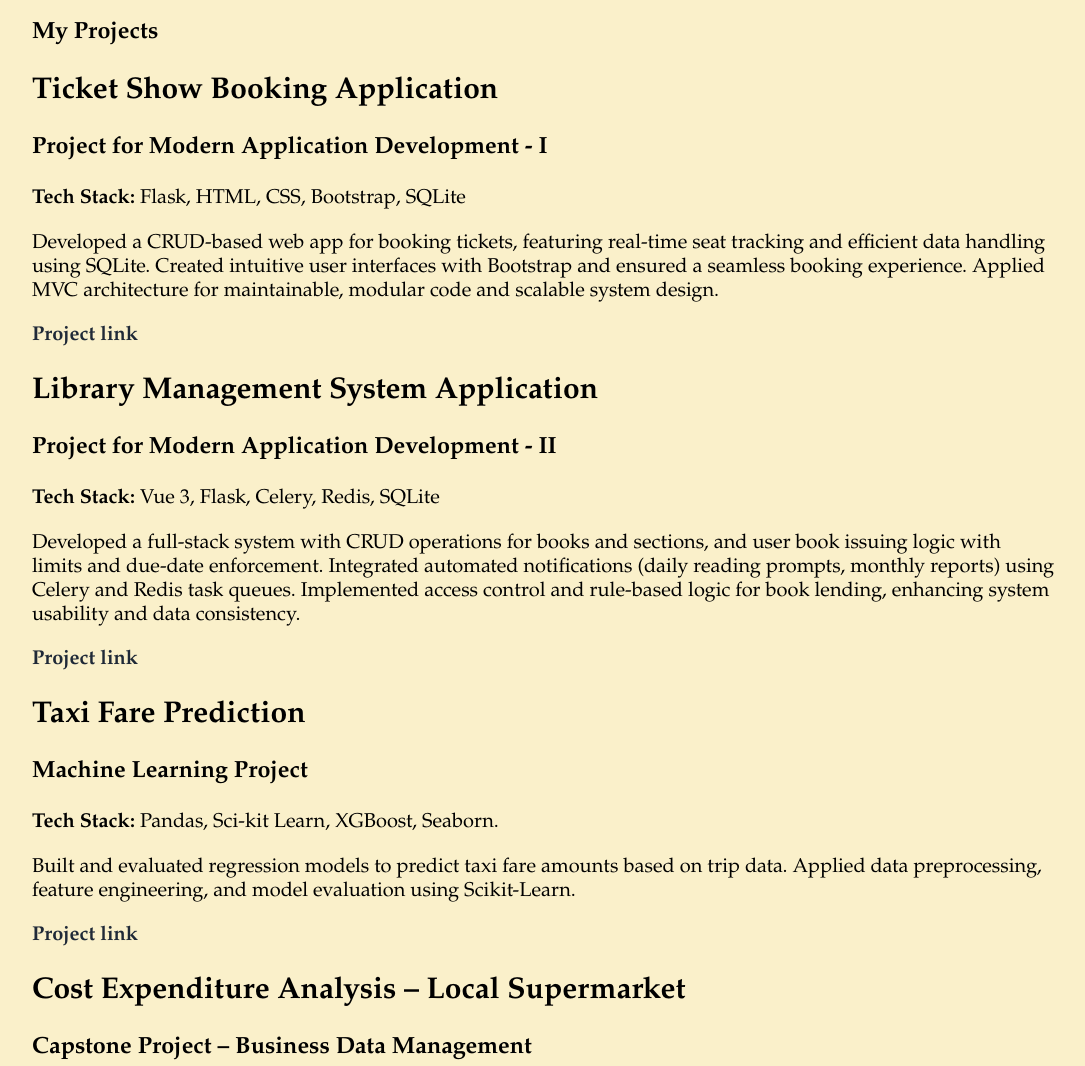
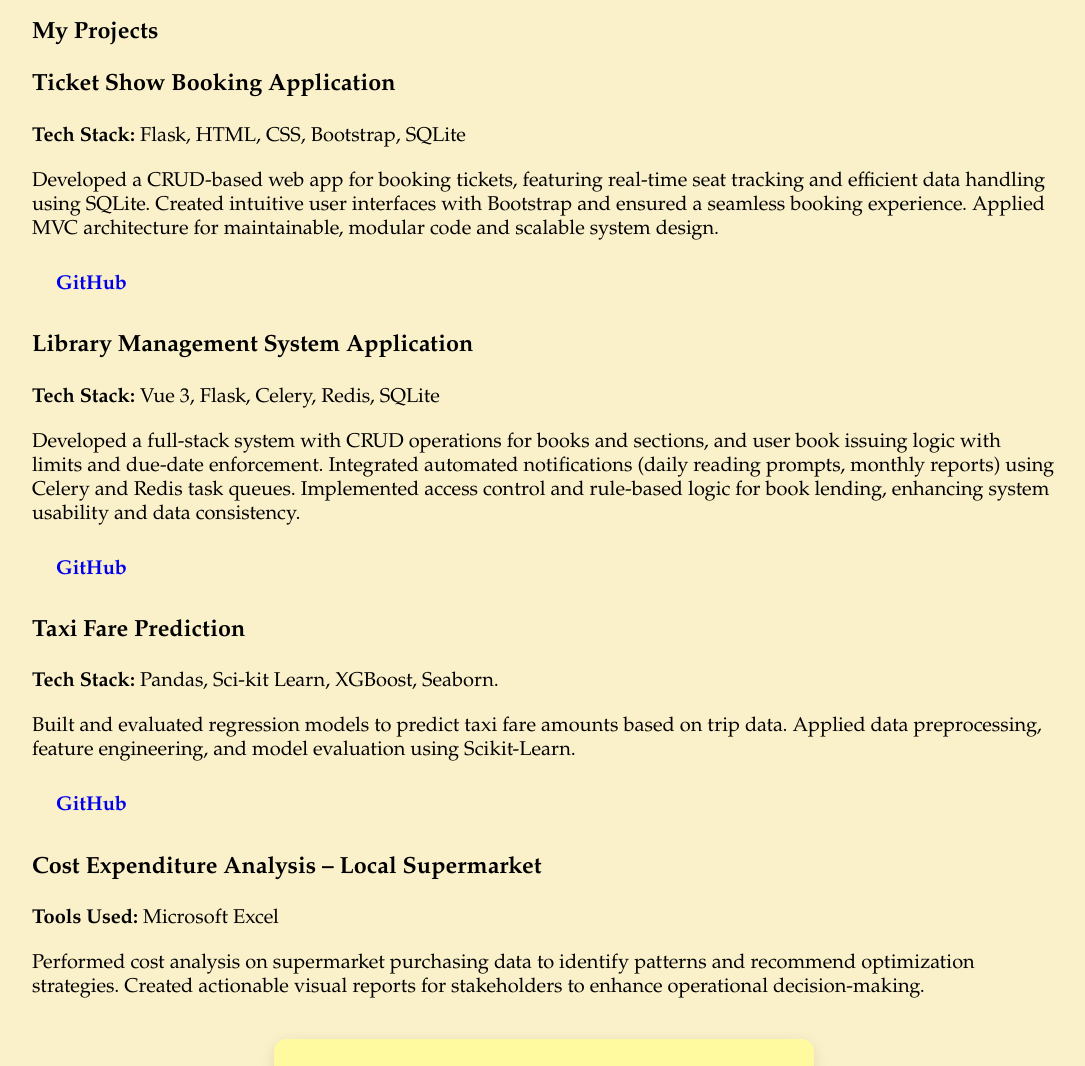
Before and after one commit to code23data/Personal-Portfolio-Website, a plain HTML site: page index.html in a window 1280 px wide. Shown: the part 700-1766 px from the top of the page, without its empty margins (96-1181 px from the left). Drawn offline with Linux system fonts and the light colour scheme.

Commit message:
Revise about section and enhance project display
Updated graduation year and added project cards for better layout.

```diff
--- a/index.html
+++ b/index.html
@@ -10,6 +10,8 @@
   <body>
     <header></header>
     <nav>
+      <input type="checkbox" id="menu-toggle">
+      <label for="menu-toggle" class="hamburger">&#9776;</label>
       <ul class="navbar">
         <li><a href="#home">Home</a></li>
         <li><a href="#about">About</a></li>
@@ -28,7 +30,7 @@
     <section id="about">
       <article>
         <h1>About Me</h1>
-        <p> I am a recent graduate from IIT Madras (September 2026), with a Bachelor of Science (BS) degree in Data Science and Applications. I learnt a lot of programming skills and data science concepts in this degree. Before this, I also completed Bachelor of Engineering (BE) in Chemical Engineering from BITS Pilani.</p>
+        <p> I am a recent graduate from IIT Madras (September 2025), with a Bachelor of Science (BS) degree in Data Science and Applications. I learnt a lot of programming skills and data science concepts in this degree. Before this, I also completed Bachelor of Engineering (BE) in Chemical Engineering from BITS Pilani.</p>
         <p>
           I have a strong foundation in computer science that spans both data science and software engineering. My background includes linear algebra, probability and statistics, machine learning, and deep learning, along with core programming concepts such as data structures and algorithms, database systems, and full-stack web development.
         </p>
@@ -43,27 +45,49 @@
     <section id="projects">
       <article>
         <h1>My Projects</h1>
-        <h2>Ticket Show Booking Application</h2>
-        <h3>Project for Modern Application Development - I</h3>
+        <div class="project-grid">
+          <article class="project-card">
+            <div class="project-info">
+              <h3>Ticket Show Booking Application</h3>
               <p><strong>Tech Stack:</strong> Flask, HTML, CSS, Bootstrap, SQLite</p>
               <p>Developed a CRUD-based web app for booking tickets, featuring real-time seat tracking and efficient data handling using SQLite. Created intuitive user interfaces with Bootstrap and ensured a seamless booking experience. Applied MVC architecture for maintainable, modular code and scalable system design.</p>
-        <p><a href="https://github.com/code23data/TicketBooking" target="_blank" class="gradient-link">Project link</a></p>
-        <h2>Library Management System Application</h2>
-        <h3>Project for Modern Application Development - II</h3>
+              <div class="project-links">
+                <a href="https://github.com/code23data/TicketBooking" class="btn github-link" target="_blank">GitHub</a>
+              </div>
+            </div>
+          </article>
+
+          <article class="project-card">
+            <div class="project-info">
+              <h3>Library Management System Application</h3>
               <p><strong>Tech Stack:</strong> Vue 3, Flask, Celery, Redis, SQLite</p>
               <p>Developed a full-stack system with CRUD operations for books and sections, and user book issuing logic with limits and due-date enforcement. Integrated automated notifications (daily reading prompts, monthly reports) using Celery and Redis task queues. Implemented access control and rule-based logic for book lending, enhancing system usability and data consistency.</p>
-        <p><a href="https://github.com/code23data/App-Dev-2-Project" target="_blank" class="gradient-link">Project link</a></p>
-        <h2>Taxi Fare Prediction</h2>
-        <h3>Machine Learning Project</h3>
+              <div class="project-links">
+                <a href="https://github.com/code23data/App-Dev-2-Project" class="btn github-link" target="_blank">GitHub</a>
+              </div>
+            </div>
+          </article>
+
+          <article class="project-card">
+            <div class="project-info">
+              <h3>Taxi Fare Prediction</h3>
               <p><strong>Tech Stack:</strong> Pandas, Sci-kit Learn, XGBoost, Seaborn.</p>
               <p>Built and evaluated regression models to predict taxi fare amounts based on trip data. Applied data preprocessing, feature engineering, and model evaluation using Scikit-Learn.</p>
-        <p><a href="https://github.com/code23data/Taxi-Fare-Prediction" target="_blank" class="gradient-link">Project link</a></p>
-        <h2>Cost Expenditure Analysis – Local Supermarket</h2>
-        <h3>Capstone Project – Business Data Management</h3>
+              <div class="project-links">
+                <a href="https://github.com/code23data/Taxi-Fare-Prediction" class="btn github-link" target="_blank">GitHub</a>
+              </div>
+            </div>
+          </article>
+
+          <article class="project-card">
+            <div class="project-info">
+              <h3>Cost Expenditure Analysis – Local Supermarket</h3>
               <p><strong>Tools Used:</strong> Microsoft Excel</p>
               <p>Performed cost analysis on supermarket purchasing data to identify patterns and recommend optimization strategies. Created actionable visual reports for stakeholders to enhance operational decision-making.</p>
+            </div>
           </article>
-    </section>
+
+          </div>
     <section id="contact">
       <article>
         <h1>Contact Me</h1>
```
Lines whose indentation alone changed are shown as unchanged.
